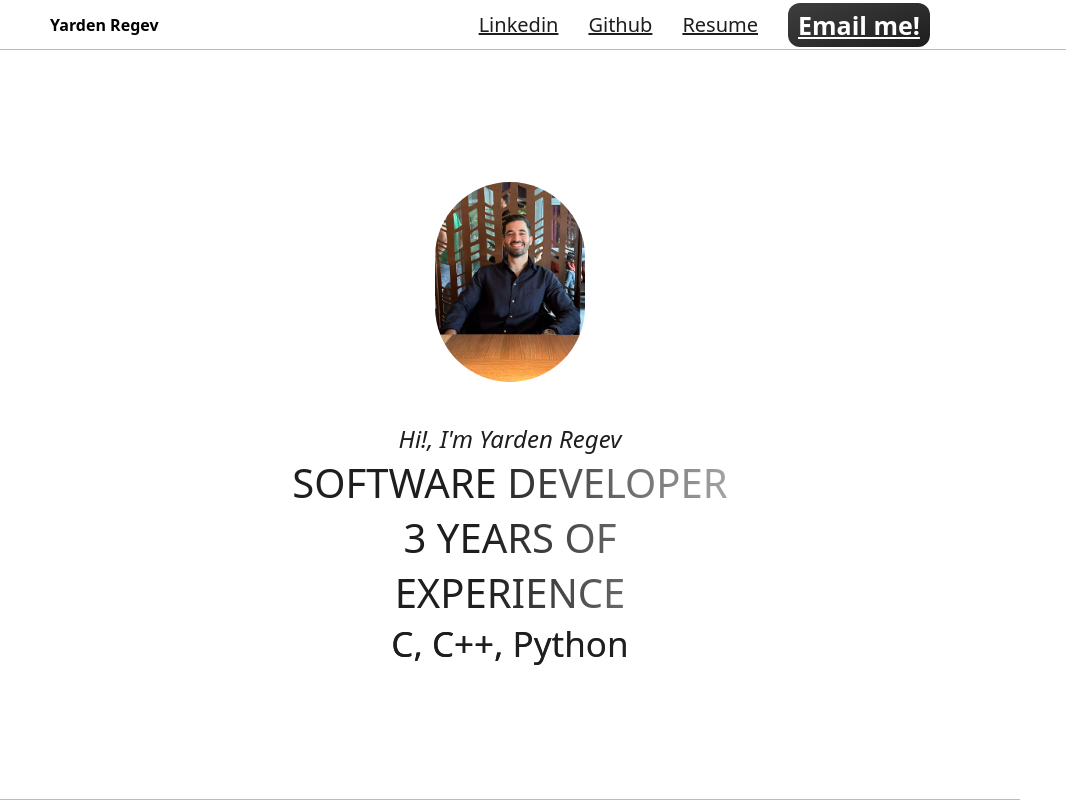
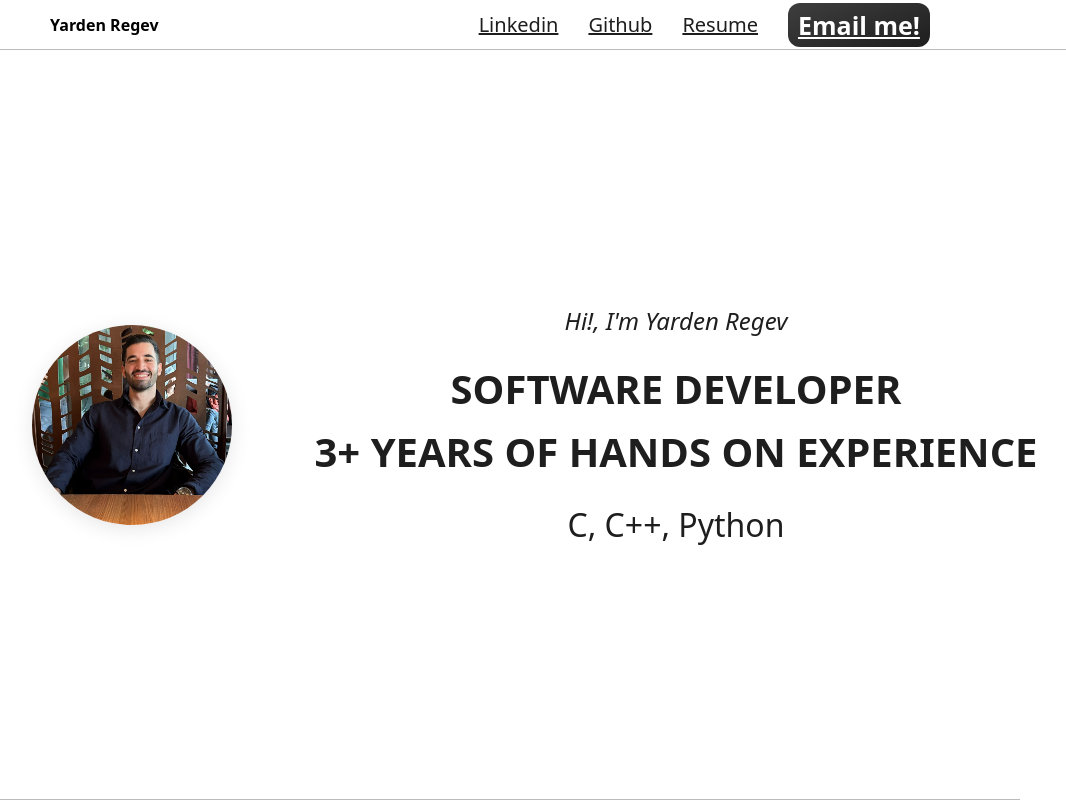
Before and after one commit to Yardenregev/portfolio_website, an Astro site: page / in a window 1280 px wide. Shown: the top 800 px of the page, without its empty margins (130-1196 px from the left). Built offline with nearby package versions, Linux system fonts and the light colour scheme; Astro itself is replaced by a stand-in of ours.

Commit message:
modified about page, picture round and in place, changed text to '3+ years of hands on experience'

```diff
--- a/src/components/About.astro
+++ b/src/components/About.astro
@@ -4,33 +4,96 @@ import SecondaryTitle from '../components/SecondaryTitle.astro';
 
 const { intro, titles, secondaryTitles, image } = Astro.props
 ---
-<img src={image} alt='profile picture'/>
-<article>
-    <p>{intro}</p>
+
+<section class="about-section">
+    <div class="container">
+        <div class="profile">
+            <img
+                src={image}
+                alt="profile picture"
+                class="profile-image"
+            />
+        </div>
+        <article class="content">
+            <p class="intro">{intro}</p>
+            <div class="titles-group">
                 {titles.map((title) => (
                     <Title text={title} />
                 ))}
+            </div>
+            <div class="skills-group">
                 {secondaryTitles.map((secondaryTitle) => (
                     <SecondaryTitle text={secondaryTitle} />
                 ))}
+            </div>
         </article>
+    </div>
+</section>
 
 <style>
-    img {
-		width: 150px;
+    .about-section {
+        padding: 4rem 1rem;
+        min-height: 100vh;
+        display: flex;
+        align-items: center;
+    }
+
+    .container {
+        max-width: 1200px;
+        margin: 0 auto;
+        display: grid;
+        grid-template-columns: 1fr;
+        gap: 2rem;
+        align-items: center;
+    }
+
+    @media (min-width: 768px) {
+        .container {
+            grid-template-columns: 300px 1fr;
+        }
+    }
+
+    .profile {
+        display: flex;
+        justify-content: center;
+    }
+
+    .profile-image {
+        width: 200px;
+        height: 200px;
         border-radius: 9999px;
         object-fit: cover;
+        box-shadow: 0 4px 20px rgba(0, 0, 0, 0.1);
+        transition: transform 0.3s ease;
     }
 
-	article {
+    .profile-image:hover {
+        transform: scale(1.05);
+    }
+
+    .content {
         display: flex;
         flex-direction: column;
-		justify-content: center;
-		align-items: center;
+        gap: 1.5rem;
     }
-	article > p {
+
+    .intro {
         color: #1e1e1e;
         font-style: italic;
-		font-size: 24px;
+        font-size: clamp(1.25rem, 2vw, 1.5rem);
+        margin: 0;
+        opacity: 0;
+        animation: fadeIn 0.5s ease forwards;
+    }
+
+    .titles-group, .skills-group {
+        display: flex;
+        flex-direction: column;
+        gap: 0.5rem;
+    }
+
+    @keyframes fadeIn {
+        from { opacity: 0; transform: translateY(20px); }
+        to { opacity: 1; transform: translateY(0); }
     }
 </style>
--- a/src/components/SecondaryTitle.astro
+++ b/src/components/SecondaryTitle.astro
@@ -1,21 +1,19 @@
 ---
-const { text } = Astro.props
+// SecondaryTitle.astro
+const { text } = Astro.props;
 ---
 
-<h3 class="title">
+<h3 class="secondary-title">
     {text}
 </h3>
 
 <style>
-    h3 {
-        max-width: 650px;
-        font-size: 35px;
+    .secondary-title {
+        font-size: clamp(1.5rem, 3vw, 2rem);
         margin: 0;
         color: #1e1e1e;
-        text-align: center;
         font-weight: 500;
-        background: linear-gradient(89.56deg, #1E1E1E 44.7%, rgba(30, 30, 30, 0) 137.42%);
-        -webkit-background-clip: text;
-        background-clip: text;
+        opacity: 0;
+        animation: fadeIn 0.5s ease forwards 0.4s;
     }
 </style>
--- a/src/components/Title.astro
+++ b/src/components/Title.astro
@@ -1,5 +1,6 @@
 ---
-const { text } = Astro.props
+// Title.astro
+const { text } = Astro.props;
 ---
 
 <h2 class="title">
@@ -7,18 +8,42 @@ const { text } = Astro.props
 </h2>
 
 <style>
-    h2 {
-        max-width: 450px;
-        font-size: 40px;
+    .title {
+        width: 100%;
+        font-size: 2.5rem;
         text-transform: uppercase;
         margin: 0;
-        color: #1e1e1e;
-        text-align: center;
-        font-weight: 500;
-        background: linear-gradient(89.56deg, #1E1E1E 44.7%, rgba(30, 30, 30, 0) 137.42%);
+        white-space: nowrap;
+        background: #1e1e1e; /* Changed from gradient to solid color */
         -webkit-background-clip: text;
         -webkit-text-fill-color: transparent;
         background-clip: text;
-        text-fill-color: transparent;
+        opacity: 0;
+        animation: fadeIn 0.5s ease forwards 0.2s;
+        text-align: center;
+    }
+
+    @media (max-width: 1200px) {
+        .title {
+            font-size: 2rem;
+        }
+    }
+
+    @media (max-width: 768px) {
+        .title {
+            font-size: 1.75rem;
+        }
+    }
+
+    @media (max-width: 480px) {
+        .title {
+            font-size: 1.25rem;
+        }
+    }
+
+    @media (max-width: 360px) {
+        .title {
+            font-size: 1rem;
+        }
     }
 </style>
--- a/src/pages/index.astro
+++ b/src/pages/index.astro
@@ -20,7 +20,7 @@ const contactInfo = {
 
 const aboutInfo = {
 	image: 'linkedin_photo.jpeg',
-	titles: ['Software Developer', '3 years of experience'],
+	titles: ['Software Developer', '3+ years of hands on experience'],
 	secondaryTitles: ['C, C++, Python'],
 	intro: 'Hi!, I\'m Yarden Regev'
 }
@@ -125,12 +125,9 @@ const projectsInfo = [
 	<header><Navbar {...contactInfo}/></header>
 		<main>
 			<section class="about">
-				<!-- TODO:
-				 1. Make title say: "3+ years of hands on experience"
-				 3. Possibly change the layout of the profile picture
-				 -->
 				<About {...aboutInfo}/>
 			</section>
+
 			<section class="work-experience">
 				<Title text='Work Experience'/>
 				{workExperiencesInfo.map((work_experience) => (
```
Lines whose indentation alone changed are shown as unchanged.
